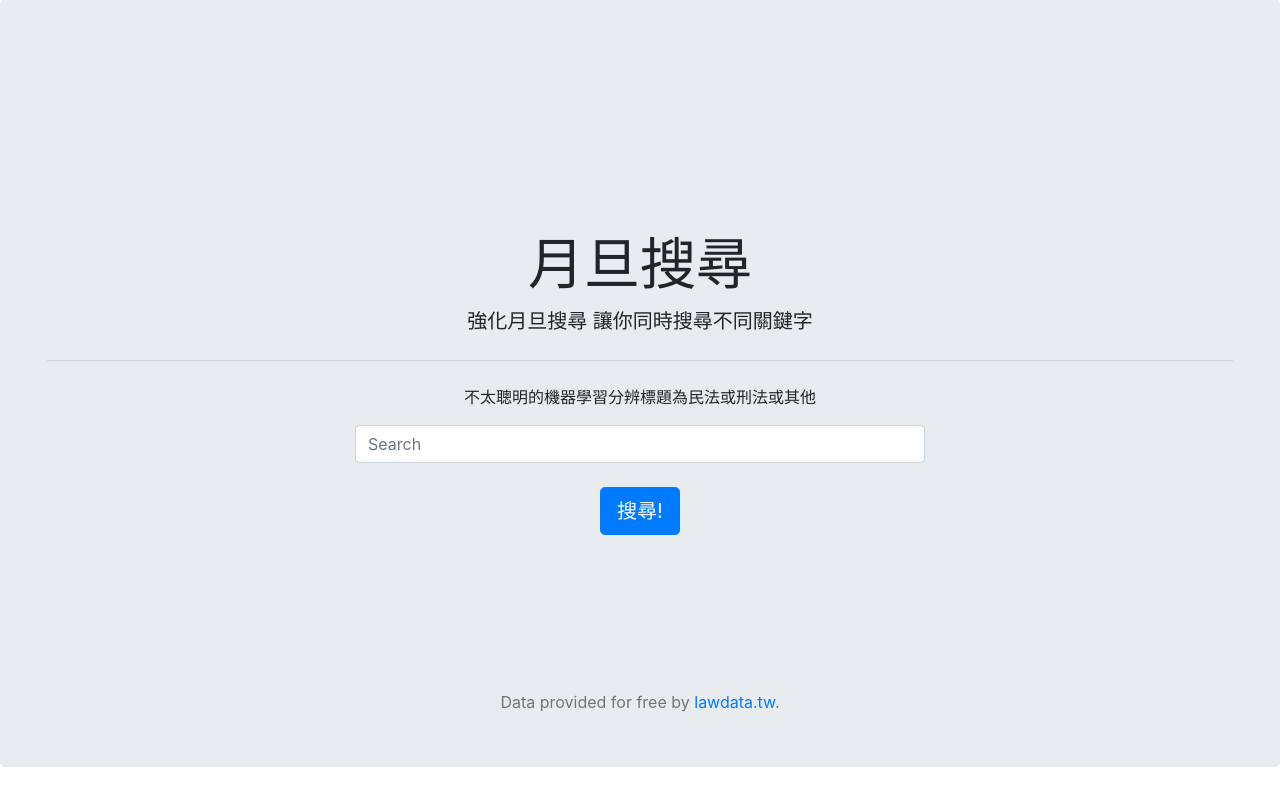
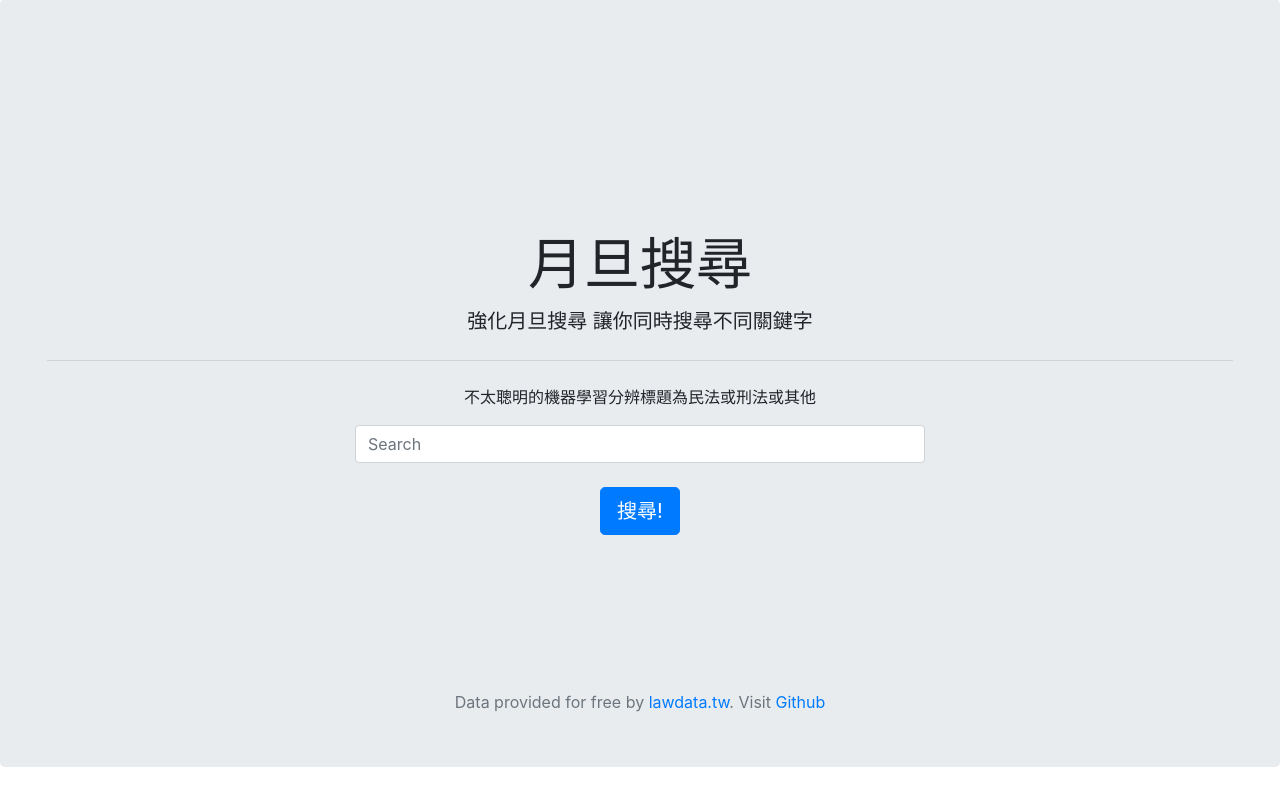
Before and after one commit to ifan0927/Cs50_Final_Project, a Flask app: page / in a window 1280 px wide. Shown: the part 86-885 px from the top of the page. Run offline with Flask 2, Linux system fonts and the light colour scheme; some libraries are stand-ins or nearby versions.

Commit message:
updata github url

```diff
--- a/templates/layout.html
+++ b/templates/layout.html
@@ -44,7 +44,7 @@
 
   <!--footer -->
   <footer class="fixed-bottom  text-center text-muted">
-      Data provided for free by <a href="http://lawdata.com.tw/tw/">lawdata.tw</a>.
+      Data provided for free by <a href="http://lawdata.com.tw/tw/">lawdata.tw</a>. Visit <a href="https://github.com/ifan0927/Cs50_Final_Project">Github </a>
   </footer>
 
 
```
